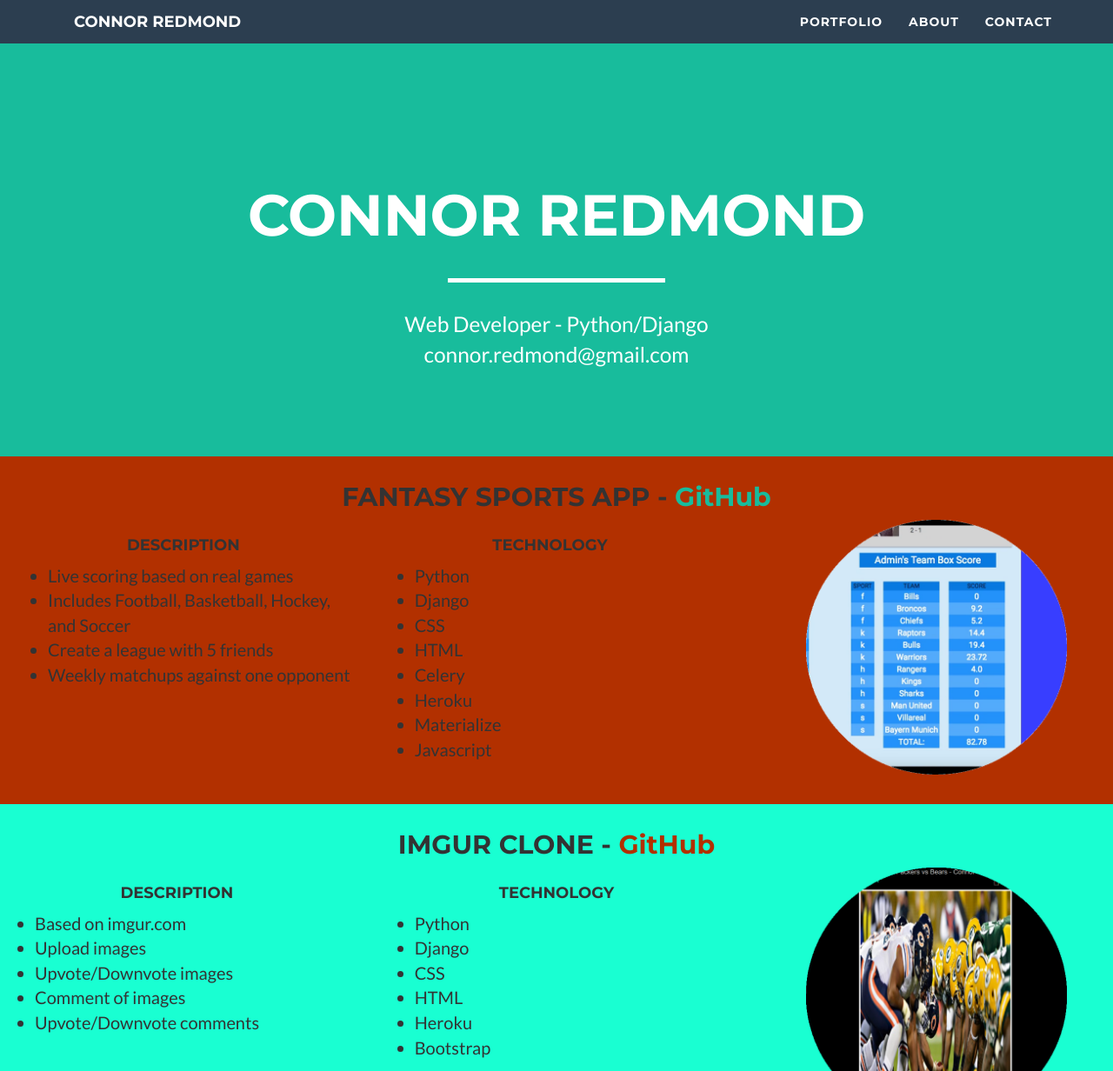
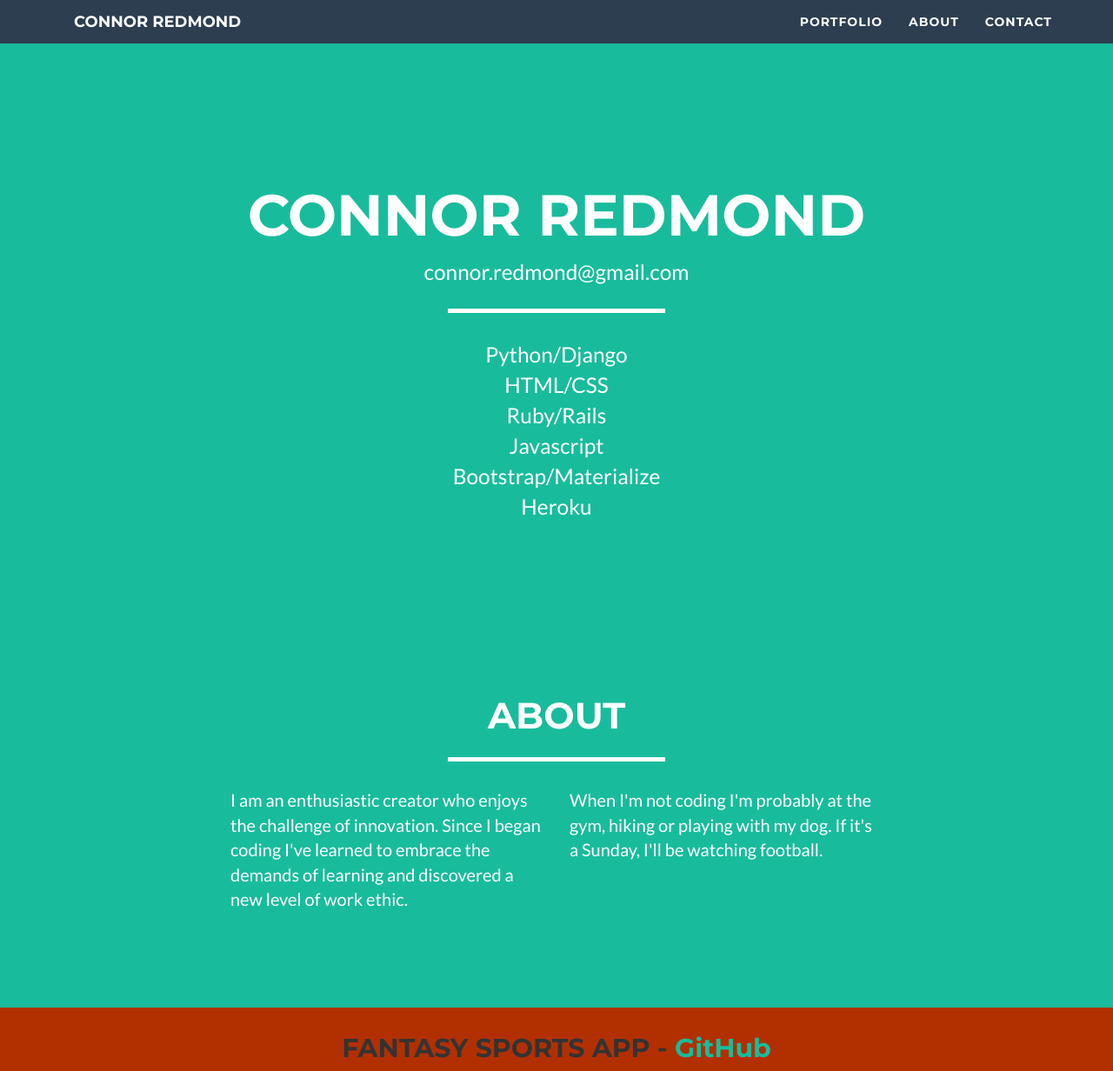
Before and after one commit to cjredmond/portfolio, a Django app: page / in a window 1280 px wide. Shown: the top 1232 px of the page at 87% size. Run offline with Django 3.2, Linux system fonts and the light colour scheme; some libraries are stand-ins or nearby versions.

Commit message:
put about and skills on top

```diff
--- a/info/static/css/freelancer.css
+++ b/info/static/css/freelancer.css
@@ -3,6 +3,11 @@
  * Copyright 2013-2016 Start Bootstrap
  * Licensed under MIT (https://github.com/BlackrockDigital/startbootstrap/blob/gh-pages/LICENSE)
  */
+
+ /*.skills {
+   font-size: 40px !important;
+   color: blue !important;
+ }*/
 .github {
   text-transform: none !important;
 }
--- a/templates/index.html
+++ b/templates/index.html
@@ -75,15 +75,40 @@
                 <div class="col-lg-12">
                     <div class="intro-text">
                         <span class="name">Connor Redmond</span>
+                        <span class="skills">connor.redmond@gmail.com</span>
+
                         <hr class="star-light">
-                        <span class="skills">Web Developer - Python/Django</span><br>
-                        <span class="skills">connor.redmond@gmail.com</span>
+                        <span class="skills">Python/Django</span><br>
+                        <span class="skills">HTML/CSS</span><br>
+                        <span class="skills">Ruby/Rails</span><br>
+                        <span class="skills">Javascript</span><br>
+                        <span class="skills">Bootstrap/Materialize</span><br>
+                        <span class="skills">Heroku</span><br>
+
                     </div>
                 </div>
             </div>
         </div>
     </header>
-
+    <!-- About Section -->
+    <section class="success" id="about">
+        <div class="container">
+            <div class="row">
+                <div class="col-lg-12 text-center">
+                    <h2>About</h2>
+                    <hr class="star-light">
+                </div>
+            </div>
+            <div class="row">
+                <div class="col-lg-4 col-lg-offset-2">
+                  <p>I am an enthusiastic creator who enjoys the challenge of innovation. Since I began coding I've learned to embrace the demands of learning and discovered a new level of work ethic. </p>
+                </div>
+                <div class="col-lg-4">
+                    <p>When I'm not coding I'm probably at the gym, hiking or playing with my dog. If it's a Sunday, I'll be watching football.</p>
+                </div>
+            </div>
+        </div>
+    </section>
     <!-- Portfolio Grid Section -->
     <div class="portfolio-items" id='portfolio-target'>
       <div class="portfolio-app" id='final-app'>
@@ -214,26 +239,6 @@
       </div>
     </div>
 
-    <!-- About Section -->
-    <section class="success" id="about">
-        <div class="container">
-            <div class="row">
-                <div class="col-lg-12 text-center">
-                    <h2>About</h2>
-                    <hr class="star-light">
-                </div>
-            </div>
-            <div class="row">
-                <div class="col-lg-4 col-lg-offset-2">
-                    <p>I am an enthusiastic creator who enjoys the challenge of innovation. Since I began coding I've learned to embrace the demands of learning and discovered a new level of work ethic. </p>
-                </div>
-                <div class="col-lg-4">
-                    <p>When I'm not coding I'm probably at the gym, hiking or playing with my dog. If it's a Sunday I'll be watching football.</p>
-                </div>
-            </div>
-        </div>
-    </section>
-
     <!-- Contact Section -->
     <!-- <section id="contact">
         <div class="container">
@@ -297,7 +302,7 @@
                         <p>Greenville, SC 29601</p>
                     </div>
                     <div class="footer-col col-md-4">
-                        <h3>Around the Web</h3>
+                        <!-- <h3>Around the Web</h3>
                         <ul class="list-inline">
                             <li>
                                 <a href="https://github.com/cjredmond" class="btn-social btn-outline"><i class="fa fa-fw fa-facebook"></i></a>
@@ -314,7 +319,7 @@
                             <li>
                                 <a href="#" class="btn-social btn-outline"><i class="fa fa-fw fa-dribbble"></i></a>
                             </li>
-                        </ul>
+                        </ul> -->
                     </div>
                     <div class="footer-col col-md-4">
                         <h3>Other interests</h3>
```
